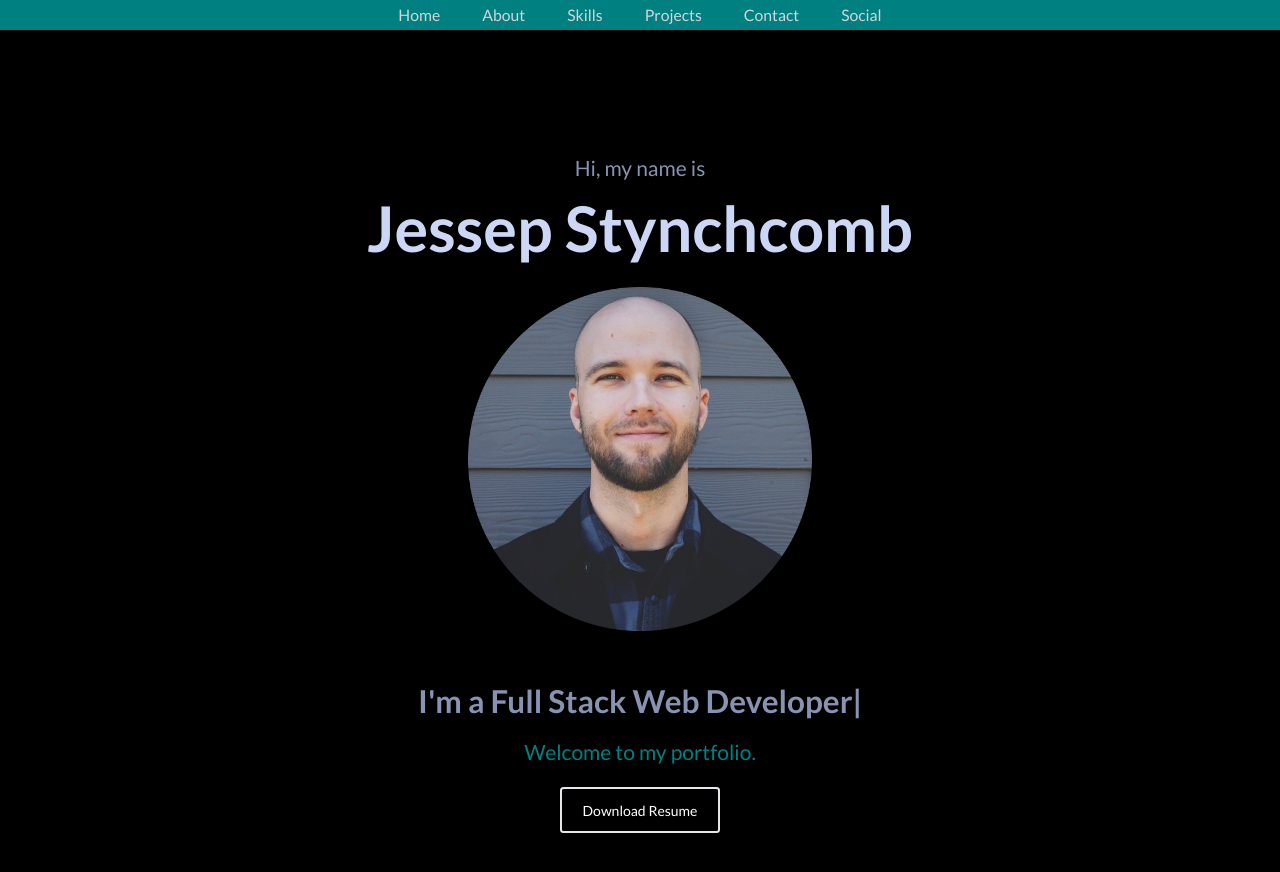
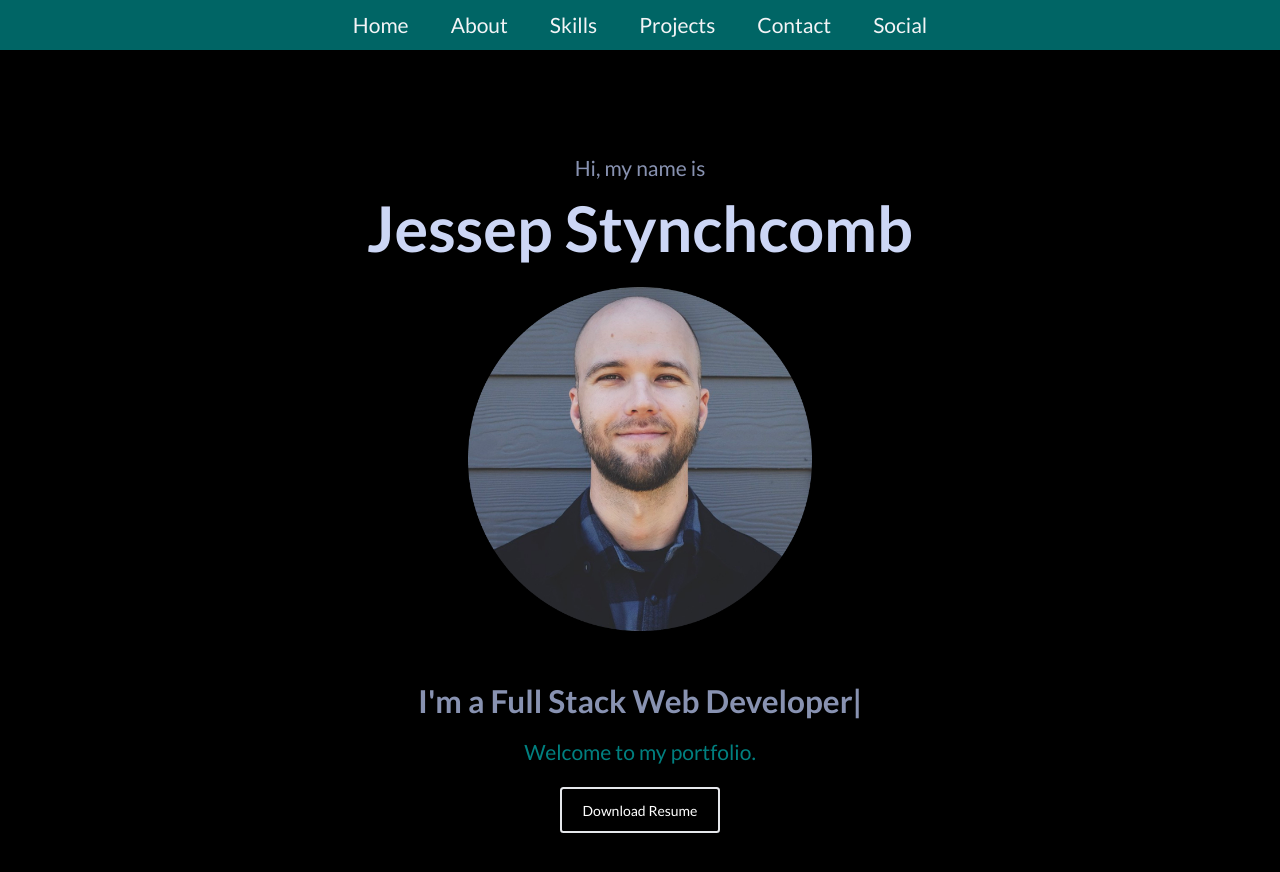
Before and after one commit to 1jessep/react-portfolio, a React (Create React App) app: page / in a window 1280 px wide. Shown: the top 872 px of the page. Built offline with nearby package versions, Linux system fonts and the light colour scheme.

Commit message:
more updates

```diff
--- a/src/components/Contact.jsx
+++ b/src/components/Contact.jsx
@@ -11,7 +11,7 @@ const Contact = () => {
             <input className='text-white bg-[black] p-1 border-2 border-teal-600 rounded' type="text" placeholder='Name' name='name' />
             <input className='text-white my-4 p-1 bg-[black] border-2 border-teal-600 rounded' type="email" placeholder='Email' name='email' />
             <textarea className='text-white bg-[black] p-1 border-2 border-teal-600 rounded' name="message" rows="10" placeholder='Message'></textarea>
-            <button className='rounded text-white border-2 border-white hover:bg-teal-600 hover:border-teal-600 hover:text-black px-4 py-3 my-8 mx-auto flex items-center md:animate-pulse'>Reach Out</button>
+            <button className='rounded text-white border-2 border-white hover:bg-[#008080ac] hover:border-[#0080806a] hover:text-gray-100 px-4 py-3 my-8 mx-auto flex items-center md:animate-pulse'>Reach Out</button>
         </form>
     </div>
   )
--- a/src/components/Home.jsx
+++ b/src/components/Home.jsx
@@ -35,7 +35,7 @@ const Home = () => {
 
         <div>
         <a href="https://drive.google.com/file/d/19qdD9fLJ2VSjCHq6xf-Z-zLgkBAKwHO7/view?usp=sharing">
-          <button className='text-white border-2 rounded px-6 py-3 my-2 mx-auto flex items-center hover:bg-teal-600 hover:border-[teal] hover:text-black md:animate-pulse'>
+          <button className='text-white border-2 rounded px-6 py-3 my-2 mx-auto flex items-center hover:bg-[#008080ac] hover:border-[#0080806a] hover:text-gray-100 md:animate-pulse'>
             Download Resume
           </button></a>
         </div>
--- a/src/components/Navbar.jsx
+++ b/src/components/Navbar.jsx
@@ -12,36 +12,36 @@ const Navbar = () => {
   const handleClick = () => setNav(!nav);
 
   return (
-    <div className='fixed w-full h-[30px] flex justify-between items-center px-4 bg-[teal] text-lg text-gray-300 '>
+    <div className='fixed w-full h-[50px] flex justify-between items-center px-4 bg-[#008080ca] text-2xl text-gray-100 '>
 
       {/* navbar */}
       <ul className='hidden md:flex m-auto'>
-        <li>
+        <li className='hover:scale-110 duration-300'>
           <Link to='home' smooth={true} duration={300}>
             Home
           </Link>
         </li>
-        <li>
+        <li className='hover:scale-110 duration-300'>
           <Link to='about' smooth={true} duration={500}>
             About
           </Link>
         </li>
-        <li>
+        <li className='hover:scale-110 duration-300'>
           <Link to='skills' smooth={true} duration={500}>
             Skills
           </Link>
         </li>
-        <li>
+        <li className='hover:scale-110 duration-300'>
           <Link to='work' smooth={true} duration={500}>
             Projects
           </Link>
         </li>
-        <li>
+        <li className='hover:scale-110 duration-300'>
           <Link to='contact' smooth={true} duration={500}>
             Contact
           </Link>
         </li>
-        <li>
+        <li className='hover:scale-110 duration-300'>
           <Link to='social' smooth={true} duration={500}>
             Social
           </Link>
@@ -63,7 +63,7 @@ const Navbar = () => {
         className={
           !nav
             ? 'hidden'
-            : 'absolute top-0 left-0 w-full h-screen bg-black flex flex-col justify-center items-center'
+            : 'absolute top-0 left-0 w-full h-screen bg-[black] flex flex-col justify-center items-center'
         }
       >
         <li className='py-6 text-4xl'>
--- a/src/index.css
+++ b/src/index.css
@@ -11,6 +11,8 @@
         @apply cursor-pointer;
 
     }
+
+
 }
 
 .content-div {
```
